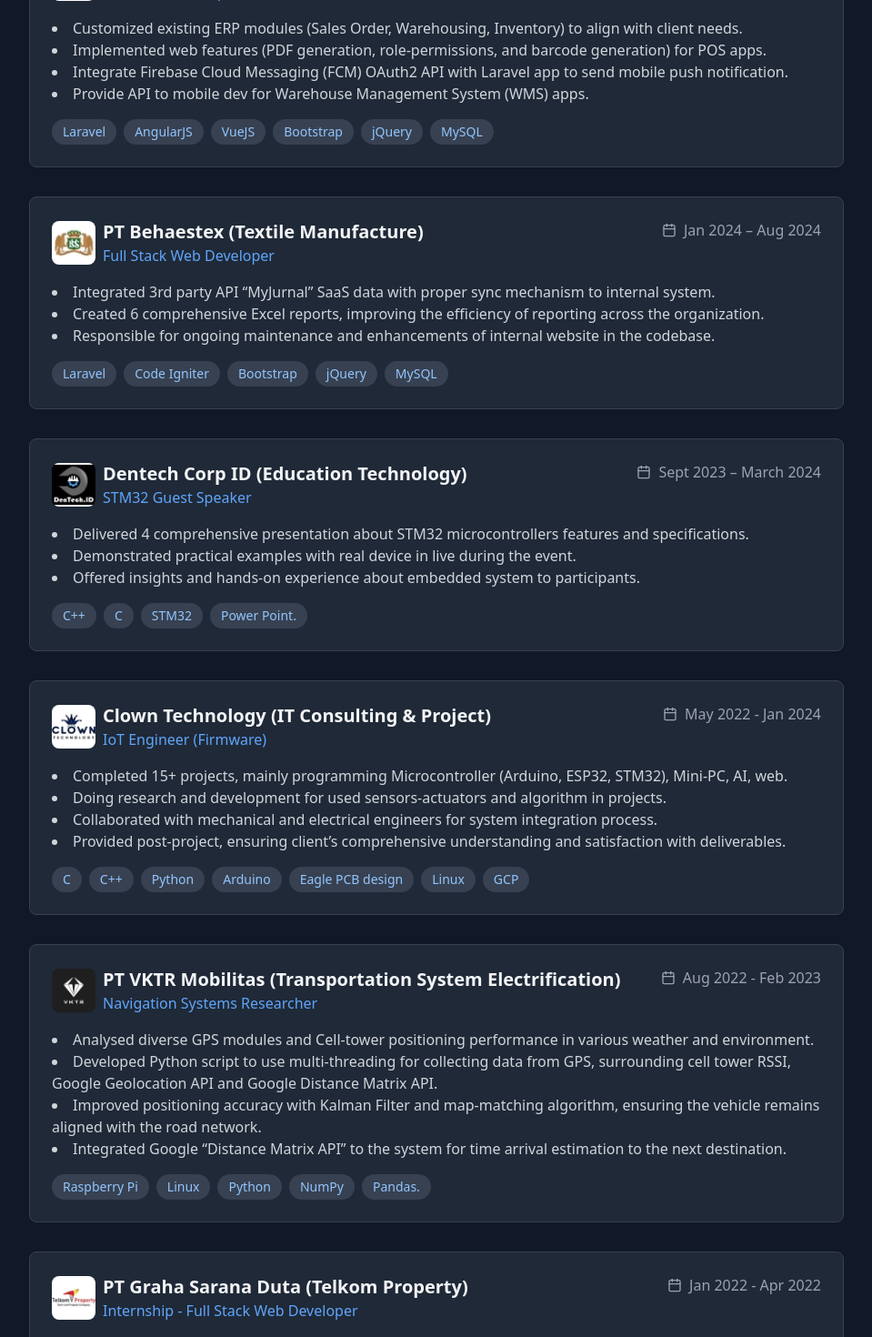
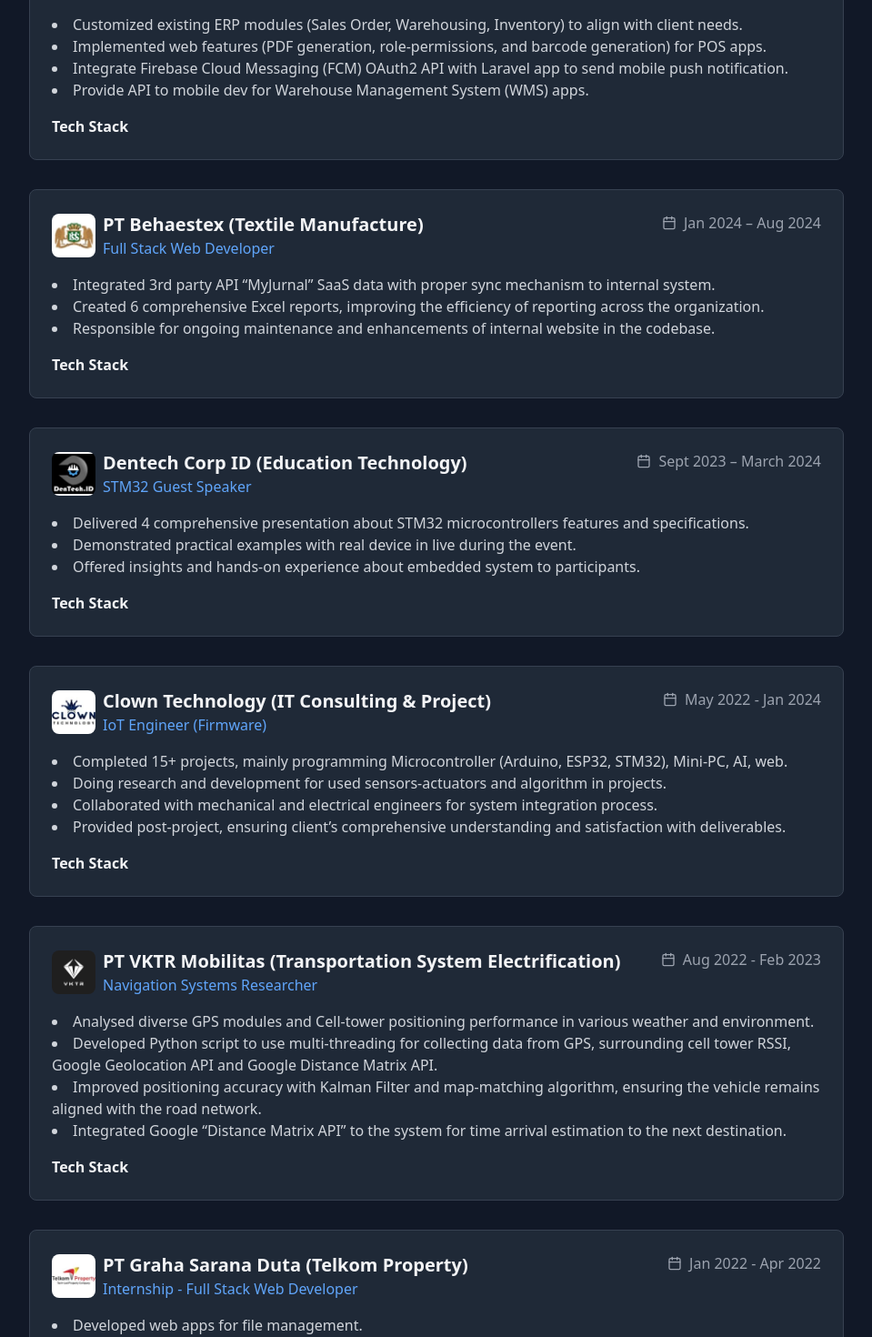
Before and after one commit to farid141/farid141.github.io, a React (Vite) app: page / in a window 1280 px wide. Shown: the part 1400-2870 px from the top of the page at 91% size, without its empty margins (160-1119 px from the left). Built offline with nearby package versions, Linux system fonts and the light colour scheme; some icons are missing.

Commit message:
feat: modify tech stack from text to icon

```diff
--- a/index.html
+++ b/index.html
@@ -5,6 +5,7 @@
   <meta charset="UTF-8" />
   <link rel="icon" type="image/svg+xml" href="/vite.svg" />
   <meta name="viewport" content="width=device-width, initial-scale=1.0" />
+  <link rel="stylesheet" href="https://cdn.jsdelivr.net/gh/dheereshag/coloured-icons@1.9.6/app/ci.min.css" />
   <title>Farid Nubaili</title>
 </head>
 
--- a/src/components/Experience.jsx
+++ b/src/components/Experience.jsx
@@ -44,9 +44,10 @@
                   ))}
                 </ul>
               </div>
-              <div className="flex flex-wrap gap-2">
+              <div className="flex flex-wrap gap-2 align-center">
+                <span className="font-bold self-center">Tech Stack</span>
                 {exp.tech.split(", ").map((tech, i) => (
-                  <Tag key={i}>{tech}</Tag>
+                  <i class={`ci ci-${tech} ci-2x`} title={tech} />
                 ))}
               </div>
             </div>
--- a/src/content.jsx
+++ b/src/content.jsx
@@ -23,7 +23,7 @@
       "Built polling mechanism with interval-based updates to display RFID scan results in 4 different pages.",
       "Developed FastAPI and Redis Backend with repository-pattern and SQLModel as ORM and data validatior",
     ],
-    tech: "Python, FastAPI, Redis, Javascript, Electron, React, ANT Design, Typescript, Oracle, SQLite",
+    tech: "javascript, typescript, react, antdesign, python, fastapi, redis, oracle, sqlite",
     image: iotera_logo,
   },
   {
@@ -37,7 +37,7 @@
       "Integrate Firebase Cloud Messaging (FCM) OAuth2 API with Laravel app to send mobile push notification.",
       "Provide API to mobile dev for Warehouse Management System (WMS) apps.",
     ],
-    tech: "Laravel, AngularJS, VueJS, Bootstrap, jQuery, MySQL",
+    tech: "laravel, mysql, angular, vuejs, bootstrap, jquery",
     image: pilarmedia_logo,
   },
   {
@@ -50,7 +50,7 @@
       "Created 6 comprehensive Excel reports, improving the efficiency of reporting across the organization.",
       "Responsible for ongoing maintenance and enhancements of internal website in the codebase.",
     ],
-    tech: "Laravel, Code Igniter, Bootstrap, jQuery, MySQL",
+    tech: "laravel, codeigniter, mysql, bootstrap, jquery",
     image: behaestex_logo,
   },
   {
@@ -63,7 +63,7 @@
       "Demonstrated practical examples with real device in live during the event.",
       "Offered insights and hands-on experience about embedded system to participants.",
     ],
-    tech: "C++, C, STM32, Power Point.",
+    tech: "cpp, c, arduino, powerpoint",
     image: dentech_logo,
   },
   {
@@ -77,7 +77,7 @@
       "Collaborated with mechanical and electrical engineers for system integration process.",
       "Provided post-project, ensuring client’s comprehensive understanding and satisfaction with deliverables.",
     ],
-    tech: "C, C++, Python, Arduino, Eagle PCB design, Linux, GCP",
+    tech: "cpp, c, python, arduino, linux, google, GCP, Eagle PCB",
     image: clown_logo,
   },
   {
@@ -91,7 +91,7 @@
       "Improved positioning accuracy with Kalman Filter and map-matching algorithm, ensuring the vehicle remains aligned with the road network.",
       "Integrated Google “Distance Matrix API” to the system for time arrival estimation to the next destination.",
     ],
-    tech: "Raspberry Pi, Linux, Python, NumPy, Pandas.",
+    tech: "raspberrypi, linux, python, numpy, pandas",
     image: vktr_logo,
   },
   {
@@ -104,7 +104,7 @@
       "Implemented a role-based access control system and post and file ownership features to limit user capability.",
       "Deployed and maintained website on hosting platform, ensuring online accessibility.",
     ],
-    tech: "Laravel, Bootstrap, jQuery, MySQL",
+    tech: "laravel, mysql, bootstrap, jquery",
     image: telpro_logo,
   },
 ];
```
Also changed, not shown: 1 other file (tests, documents, lock files or other folders).
